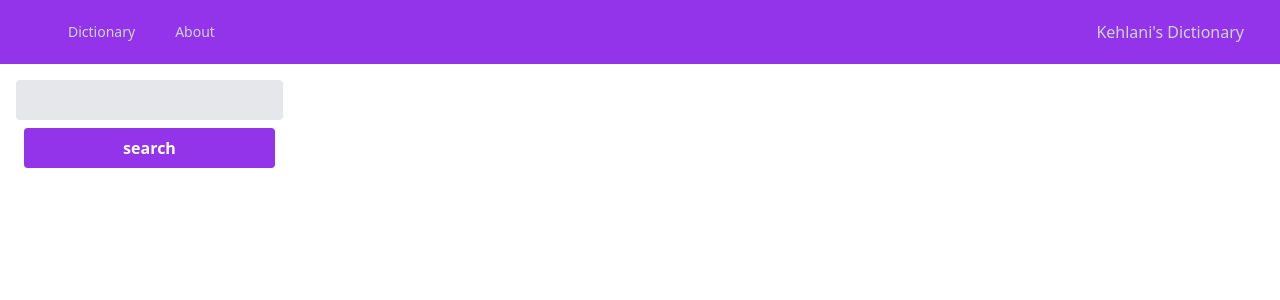
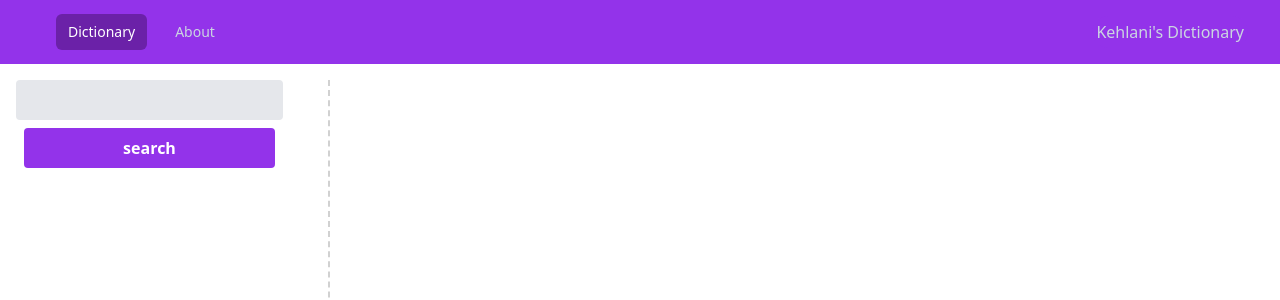
Before and after one commit to kelani34/Dictionary, a React (Vite) app: page / in a window 1280 px wide. Shown: the top 300 px of the page. Built offline with nearby package versions, Linux system fonts and the light colour scheme.

Commit message:
Fix: prevent reload

```diff
--- a/src/App.css
+++ b/src/App.css
@@ -1,4 +1,5 @@
 .dictionary-half{
     height: 70vh;
-    border-right:
+    border-right: dashed 2px #d1d1d1;
+    padding-right: 45px;
 }
--- a/src/components/Definition.jsx
+++ b/src/components/Definition.jsx
@@ -43,7 +43,7 @@ function Definition() {
     return(
       <>
       <Error404 />
-      <Link to='/dictionary'>Go back and search</Link>
+      <Link to='/'>Go back and search</Link>
       </>
     )
   }
@@ -51,16 +51,14 @@ function Definition() {
     return(
       <>
       <h1> Something didn't go well </h1>
-      <Link to='/dictionary'>Go back and search</Link>
+      <Link to='/'>Go back and search</Link>
       </>
     )
   }
   return (
     <>
         <div className='flex space-x-10'>
-        <div className='dictionary-half'>
-        <Dictionary />
-        </div>
+            <Dictionary />
         <div>
          {word ? (
          <>
--- a/src/components/Header.jsx
+++ b/src/components/Header.jsx
@@ -4,7 +4,7 @@ import { Bars3Icon, BellIcon, XMarkIcon } from '@heroicons/react/24/outline'
 import { NavLink } from 'react-router-dom'
 
 const navigation = [
-  { name: 'Dictionary', href: '/dictionary'},
+  { name: 'Dictionary', href: '/'},
   { name: 'About', href: '/about'}
 ]
 
--- a/src/pages/Dictionary.jsx
+++ b/src/pages/Dictionary.jsx
@@ -7,17 +7,20 @@ function Dictionary() {
   return (
 
     <>
-    <form className='flex flex-col w-max'>
+    <form
+    className='flex flex-col w-max dictionary-half'
+    onSubmit={(e) => {
+        navigate('/definition/' + word, {replace: true})
+        e.preventDefault()
+    }}
+    >
         <input
             className='shrink bg-gray-200 appearance-none border-2 border-gray-200 rounded py-2 px-4 text-gray-700 leading-tight focus:outline-none focus:bg-white focus:border-purple-500'
             type='text'
             onChange={(e) =>{setWord(e.target.value)}}
         />
         <button
-        className='bg-purple-600 hover:bg-purple-700 text-white font-bold py-2 px-4 rounded m-2'
-        onClick={() =>{
-            navigate('/definition/' + word, {replace: true})
-        }}>search</button>
+        className='bg-purple-600 hover:bg-purple-700 text-white font-bold py-2 px-4 rounded m-2'>search</button>
         </form>
     </>
   )
```
